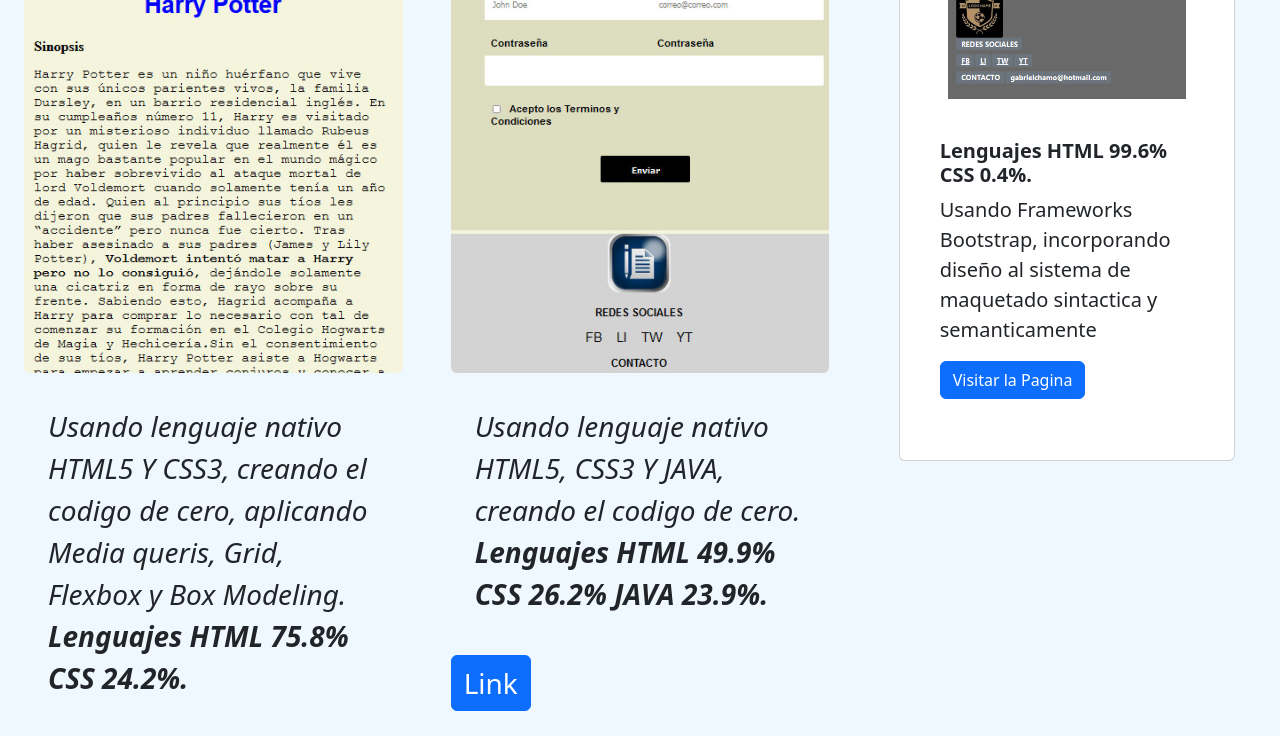
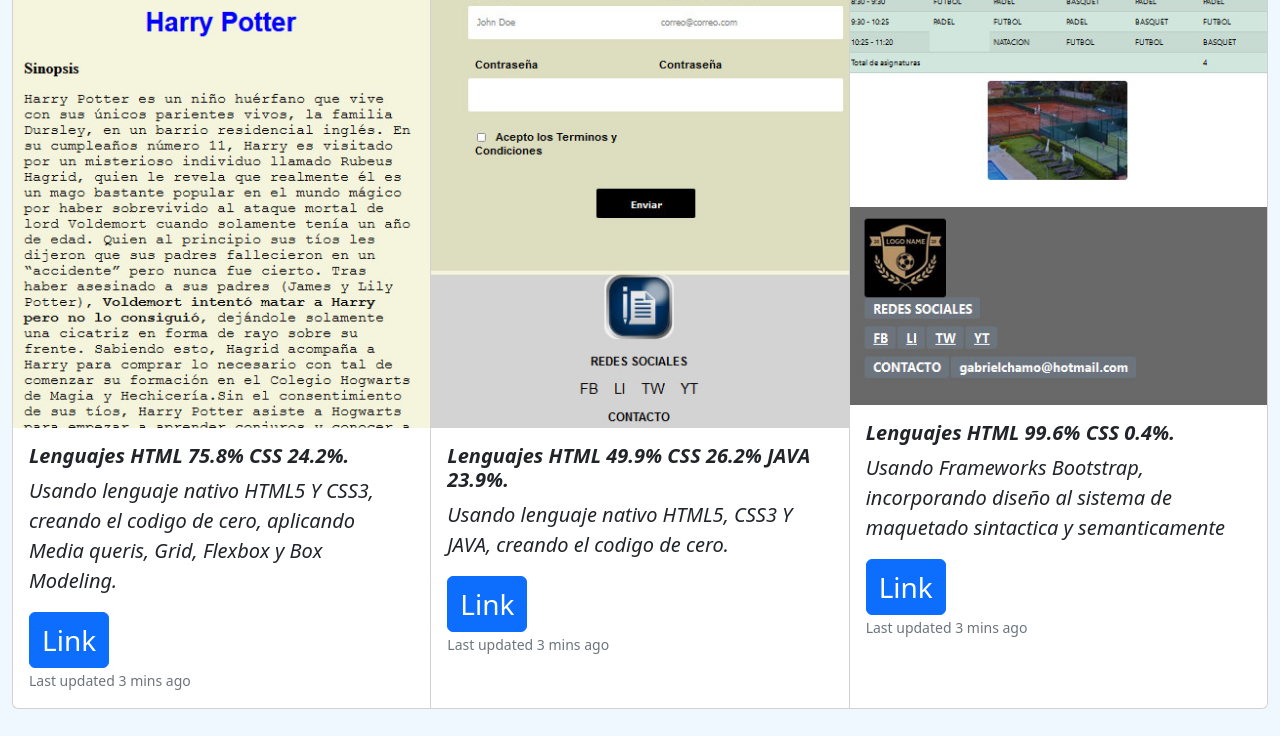
Before and after one commit to josecham/PFChamorroBootstrap, a plain HTML site: page pages/proyecto.html in a window 1280 px wide. Shown: the part 660-1396 px from the top of the page. Drawn offline with nearby package versions, Linux system fonts and the light colour scheme.

Commit message:
la etiqueta de lo que guardo

```diff
--- a/pages/proyecto.html
+++ b/pages/proyecto.html
@@ -55,25 +55,33 @@
         </div>
         <!-- NUEVA ROW -->
         <div class="row">
-            <div class="col-lg-4 col-12 p-4 figure ">
-            <img src="../img/a.jpg" alt="a" class="figure-img img-fluid rounded mx-auto d-block">
-            <p class="fs-3 p-4 fst-italic">Usando lenguaje nativo HTML5 Y CSS3, creando el codigo de cero, aplicando Media queris, Grid, Flexbox y Box Modeling. <br>
-            <strong>Lenguajes HTML 75.8% CSS 24.2%.</strong></p>
+          <div class="card-group">
+            <div class="card">
+              <img src="../img/a.jpg" class="card-img-top" alt="a">
+              <div class="card-body">
+                <h5 class="card-title fs-5 fst-italic"><strong>Lenguajes HTML 75.8% CSS 24.2%.</strong></h5>
+                <p class="card-text fs-5 fst-italic ">Usando lenguaje nativo HTML5 Y CSS3, creando el codigo de cero, aplicando Media queris, Grid, Flexbox y Box Modeling.</p>
                 <a class="btn btn-primary fs-3" href="https://josecham.github.io/ProyectoPrimero/" target="_blank" role="button">Link</a>
+                <p class="card-text"><small class="text-muted">Last updated 3 mins ago</small></p>
               </div>
-        <div class="col-lg-4 col-12 p-4 figure">
-            <img src="../img/b.jpg" alt="b" class="figure-img img-fluid rounded mx-auto d-block">
-            <p class="fs-3 p-4 fst-italic">Usando lenguaje nativo HTML5, CSS3 Y JAVA, creando el codigo de cero. <br> <strong>Lenguajes HTML 49.9% CSS 26.2% JAVA 23.9%.</strong></p>
+            </div>
+            <div class="card">
+              <img src="../img/b.jpg" class="card-img-top" alt="b">
+              <div class="card-body">
+                <h5 class="card-title fs-5 fst-italic"><strong>Lenguajes HTML 49.9% CSS 26.2% JAVA 23.9%.</strong></h5>
+                <p class="card-text fs-5 fst-italic">Usando lenguaje nativo HTML5, CSS3 Y JAVA, creando el codigo de cero.</p>
                 <a class="btn btn-primary fs-3" href="https://josecham.github.io/FormularioJs/" target="_blank" role="button">Link</a>
+                <p class="card-text"><small class="text-muted">Last updated 3 mins ago</small></p>
               </div>
-
-
-        <div class="card col-lg-4 col-12 p-4  rounded mx-auto d-block" style="width:21rem;height:55rem">
-          <img src="../img/c.jpg" class="card-img-top p-4 fst-italic" alt="...">
+            </div>
+            <div class="card">
+              <img src="../img/c.jpg" class="card-img-top" alt="a">
               <div class="card-body">
-            <h5 class="card-title fs-5"><strong>Lenguajes HTML 99.6% CSS 0.4%.</strong></h5>
-            <p class="card-text fs-5 ">Usando Frameworks Bootstrap, incorporando diseño al sistema de maquetado sintactica y semanticamente</p>
-            <a href="https://josecham.github.io/pagina_3/" class="btn btn-primary">Visitar la Pagina</a>
+                <h5 class="card-title fs-5 fst-italic"><strong>Lenguajes HTML 99.6% CSS 0.4%.</strong></h5>
+                <p class="card-text fs-5 fst-italic">Usando Frameworks Bootstrap, incorporando diseño al sistema de maquetado sintactica y semanticamente</p>
+                <a class="btn btn-primary fs-3" href="https://josecham.github.io/pagina_3/" target="_blank" role="button">Link</a>
+                <p class="card-text"><small class="text-muted">Last updated 3 mins ago</small></p>
+              </div>
             </div>
           </div>
         <!-- NUEVA ROW -->
```
Lines whose indentation alone changed are shown as unchanged.
